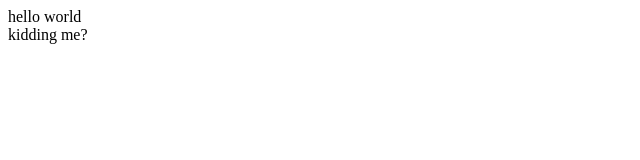
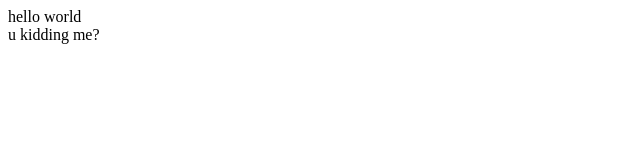
Before and after one commit to lesssolutions/lesssolutions.github.io, a plain HTML site: page index.html in a window 1280 px wide. Shown: the full height of the page, 0-640 px from the left. Drawn offline with Linux system fonts and the light colour scheme.

Commit message:
Update index.html

```diff
--- a/index.html
+++ b/index.html
@@ -1,3 +1,3 @@
 hello world
 
-<div> kidding me?</div>
+<div>u kidding me?</div>
```
